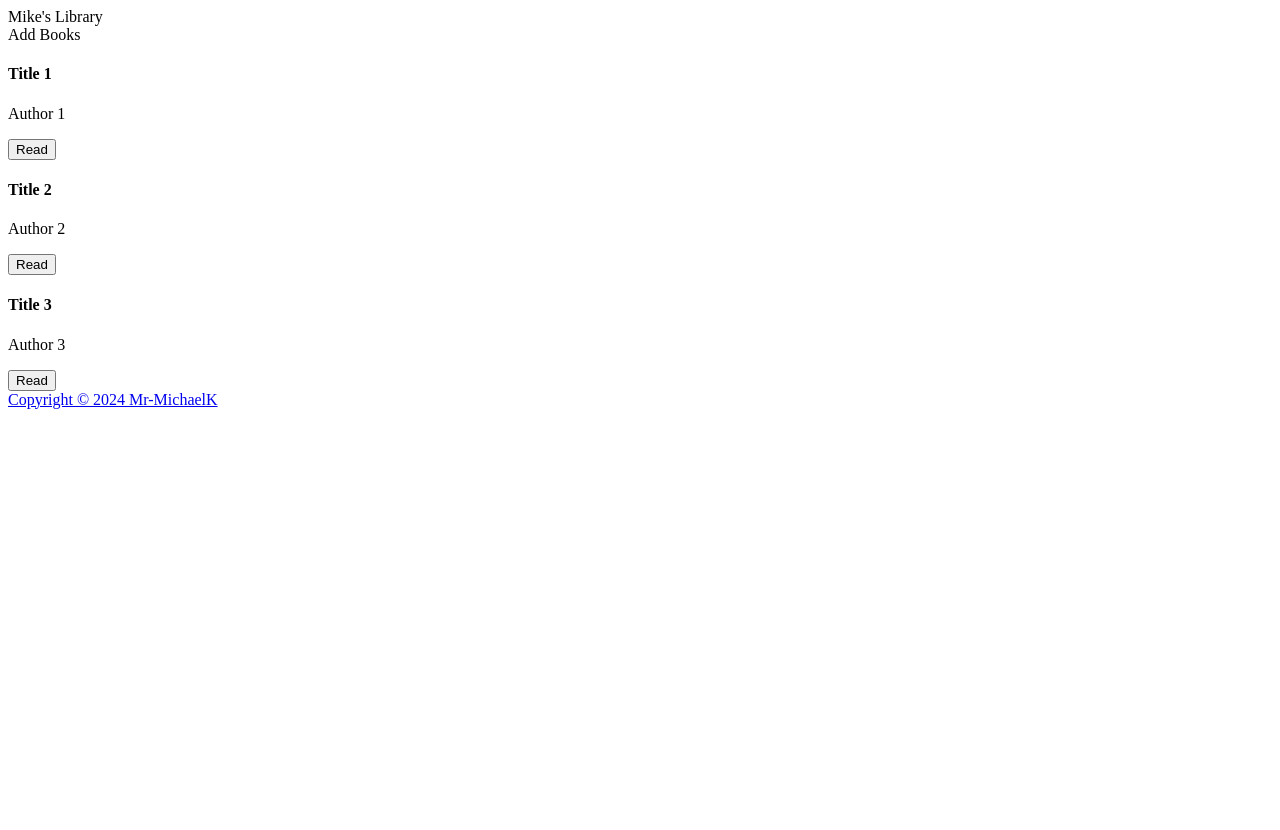
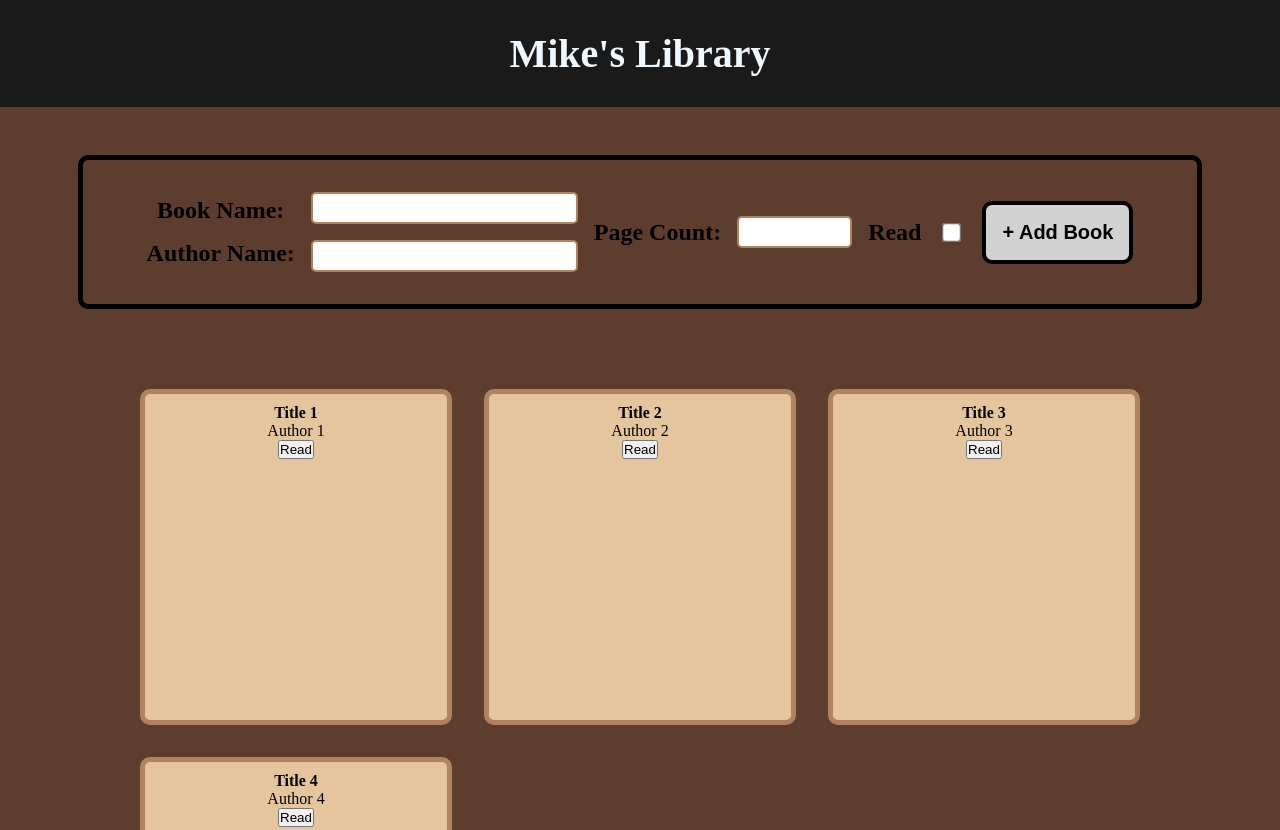
Before and after one commit to Mr-MichaelK/odin-library, a plain HTML site: page index.html in a window 1280 px wide. Shown: the top 830 px of the page. Before the commit the page ends 800 px from the top, so only its background shows below. Drawn offline with Linux system fonts and the light colour scheme.

Commit message:
Style header, footer, and menu
I still have to style the book class which I will do in the next commit.

```diff
--- a/index.html
+++ b/index.html
@@ -4,11 +4,28 @@
     <meta charset="UTF-8">
     <meta name="viewport" content="width=device-width, initial-scale=1.0">
     <title>Mike's Library</title>
+    <link rel="stylesheet" href="style.css">
 </head>
 <body>
     <header>Mike's Library</header>
     <main>
-        <div class="add">Add Books</div>
+        <div class="menu">
+            <form action="">
+                <section>
+                    <label for="bookname">Book Name:</label>
+                    <label for="authorname">Author Name:</label>
+                </section>
+                <section>
+                    <input type="text" id="bookname" name="bookname" maxlength="50" minlength="1" required>
+                    <input type="text" id="authorname" name="authorname" maxlength="50" minlength="1" required>
+                </section>
+                <label for="numpages">Page Count:</label>
+                <input type="number" name="numpages" id="numpages" max="10000" min="0" required>
+                <label for="hasread">Read</label>
+                <input type="checkbox" name="hasread" id="hasread">
+                <button class="add">+ Add Book</button>
+            </form>
+        </div>
         <div class="grid">
             <div class="book">
                 <h4 class="title">Title 1</h4>
@@ -25,6 +42,11 @@
                 <p class="author">Author 3</p>
                 <button class="read">Read</button>
             </div>
+            <div class="book">
+                <h4 class="title">Title 4</h4>
+                <p class="author">Author 4</p>
+                <button class="read">Read</button>
+            </div>
         </div>
     </main>
     <footer><a href="https://github.com/Mr-MichaelK?tab=repositories">
--- a/style.css
+++ b/style.css
@@ -0,0 +1,158 @@
+* {
+    box-sizing: border-box;
+    margin: 0;
+    padding: 0;
+}
+
+html, body {
+    height: 100%;
+    background-color: white;
+}
+
+body {
+    display: flex;
+    flex-direction: column;
+    min-height: 100vh;
+}
+
+header,
+footer {
+    background-color: #1a1a1a;
+    font-size: 30px;
+    padding: 30px;
+    color: aliceblue;
+    text-align: center;
+}
+
+header {
+    font-weight: bold;
+    font-size: 40px;
+}
+
+footer a {
+    color: aliceblue;
+}
+
+main {
+    flex: 1;
+    background-color: #5C3D2E;
+    display: flex;
+    flex-direction: column;
+    align-items: center;
+    gap: 1rem;
+    width: 100%;
+}
+
+.add {
+    padding: 1rem;
+    font-size: 20px;
+    font-weight: bold;
+    color: black;
+    background-color: rgb(210, 210, 210);
+    border: 4px solid black;
+    border-radius: 10px;
+}
+
+button.add:hover,
+input[type=checkbox]:hover {
+    cursor: pointer;
+}
+
+.menu {
+    border: 5px solid black;
+    border-radius: 10px;
+    margin: 4rem;
+    margin-top: 3rem;
+    padding: 2rem 4rem;
+}
+
+/* Increase checkbox size */
+input[type="checkbox"] {
+    transform: scale(1.5); /* Increase checkbox size */
+    margin: 0.5rem; /* Add some space around the checkbox */
+}
+
+/* Increase input text box size and font size */
+input[type="text"],
+input[type="number"] {
+    height: 2rem; /* Increase height of the input fields */
+    padding: 0.5rem; /* Add padding for better spacing */
+    font-size: 1.2rem; /* Increase font size */
+    border: 2px solid #AF8260; /* Optional: add border */
+    border-radius: 5px; /* Optional: rounded corners */
+}
+
+
+section {
+    display: flex;
+    flex-direction: column;
+    align-items: center;
+    gap: 1rem;
+    justify-content: space-between;
+}
+
+form {
+    display: flex;
+    justify-content: space-between;
+    align-items: center;
+    gap: 1rem;
+}
+
+label {
+    font-size: 1.5rem;
+    font-weight: bold;
+}
+
+main, .grid {
+    margin: 0 auto; /* Center the grid */
+}
+
+.grid {
+    display: grid;
+    grid-template-columns: repeat(auto-fill, minmax(250px, 1fr));
+    gap: 2rem;
+    width: 100%;
+    max-width: 1000px; /* Limit the grid width to keep it centered */
+    margin-bottom: 4rem;
+}
+
+.book {
+    display: flex;
+    flex-direction: column;
+    align-items: center;
+    background-color: #E4C59E;
+    padding: 10px;
+    height: 21rem;
+    width: 100%;
+    border: 5px solid #AF8260;
+    border-radius: 10px;
+}
+
+
+@media (max-width: 600px) {
+    .menu {
+        padding: 1rem; /* Reduce padding on smaller screens */
+        margin: 2rem;
+    }
+
+    form {
+        flex-direction: column; /* Stack form items vertically */
+        gap: 1rem;
+    }
+
+    input[type="text"], input[type="number"], button.add {
+        width: 100%; /* Ensure inputs/buttons are full width */
+    }
+
+    section {
+        width: 100%; /* Ensure labels align correctly */
+        display: flex;
+        flex-direction: column;
+        align-items: flex-start;
+    }
+
+    label {
+        text-align: left;
+        width: 100%;
+    }
+}
```
